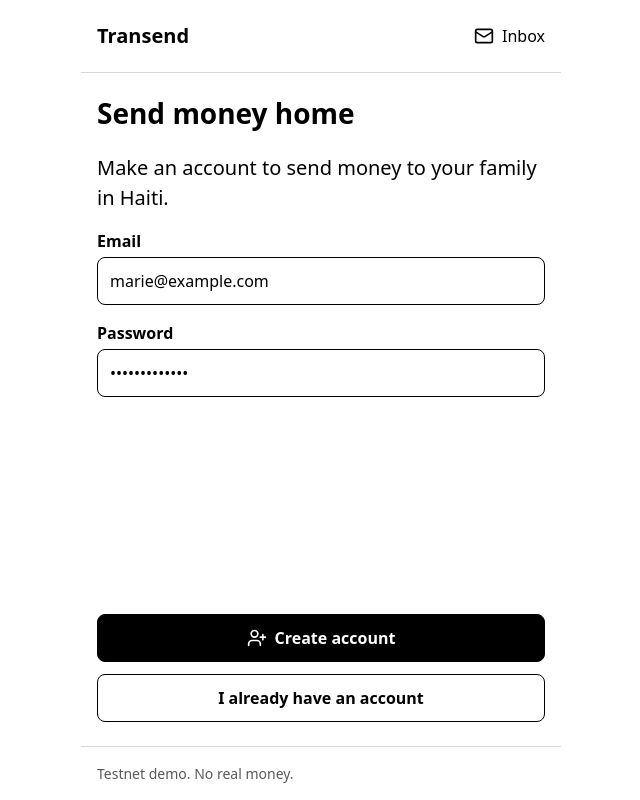
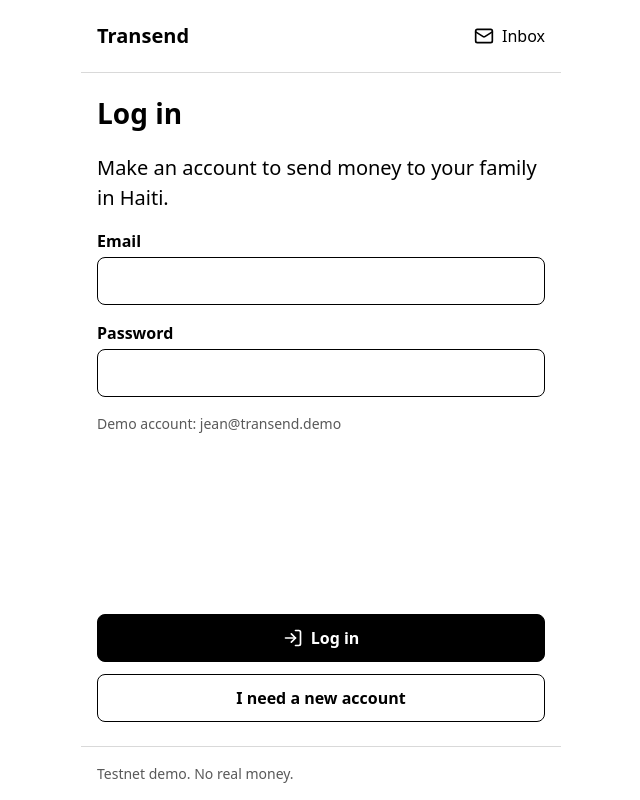
Before and after one commit to aliabzakh/transend, a Next.js app in the folder web/: page /app/login in a window 1280 px wide. Shown: the whole page, without its empty margins (319-959 px from the left). Built offline with nearby package versions, Linux system fonts and the light colour scheme.

Commit message:
Sender app: real sign-up, log-in and identity check

```diff
--- a/web/app/(sender)/app/login/page.tsx
+++ b/web/app/(sender)/app/login/page.tsx
@@ -1,43 +1,81 @@
 "use client";
 
+import { useState } from "react";
 import { useRouter } from "next/navigation";
-import { UserPlus } from "lucide-react";
+import { LogIn, UserPlus, XCircle } from "lucide-react";
 import { Screen } from "@/components/ui/Screen";
 import { Input } from "@/components/ui/Input";
 import { Button } from "@/components/ui/Button";
-import { signUp } from "@/lib/demo/sender-store";
+import { StatusLine } from "@/components/ui/StatusLine";
+import { logIn, signUp } from "@/lib/client/sender";
+import { ApiError } from "@/lib/client/api";
 import { s } from "@/strings/sender.en";
 
 export default function LoginPage() {
   const router = useRouter();
+  const [mode, setMode] = useState<"signup" | "login">("login");
+  const [busy, setBusy] = useState(false);
+  const [error, setError] = useState<string | null>(null);
+
   return (
     <Screen
-      title={s.auth.title}
-      onSubmit={(e) => {
+      title={mode === "signup" ? s.auth.title : s.auth.loginTitle}
+      onSubmit={async (e) => {
         e.preventDefault();
-        signUp();
-        router.push("/app/verify");
+        const f = new FormData(e.currentTarget);
+        const email = String(f.get("email") ?? "");
+        const password = String(f.get("password") ?? "");
+        setBusy(true);
+        setError(null);
+        try {
+          if (mode === "signup") {
+            await signUp(email, password);
+            router.push("/app/verify");
+          } else {
+            const { verified } = await logIn(email, password);
+            router.push(verified ? "/app" : "/app/verify");
+          }
+        } catch (err) {
+          const reason = err instanceof ApiError ? err.reason : "server_error";
+          setError(s.auth.errors[reason] ?? s.errors[reason] ?? s.errors.server_error);
+          setBusy(false);
+        }
       }}
       action={
         <>
-          <Button type="submit" icon={UserPlus}>
-            {s.auth.create}
+          <Button type="submit" icon={mode === "signup" ? UserPlus : LogIn} disabled={busy}>
+            {mode === "signup" ? s.auth.create : s.auth.login}
           </Button>
-          <Button variant="secondary" href="/app">
-            {s.auth.haveAccount}
+          <Button
+            variant="secondary"
+            onClick={() => {
+              setError(null);
+              setMode(mode === "signup" ? "login" : "signup");
+            }}
+            disabled={busy}
+          >
+            {mode === "signup" ? s.auth.haveAccount : s.auth.newAccount}
           </Button>
         </>
       }
     >
       <p className="lead">{s.auth.lead}</p>
-      <Input label={s.auth.email} type="email" autoComplete="email" required defaultValue="marie@example.com" />
+      {error ? (
+        <div className="notice">
+          <StatusLine icon={XCircle}>{error}</StatusLine>
+        </div>
+      ) : null}
+      {busy && mode === "signup" ? <p className="muted">{s.auth.working}</p> : null}
+      <Input name="email" label={s.auth.email} type="email" autoComplete="email" required />
       <Input
+        name="password"
         label={s.auth.password}
         type="password"
-        autoComplete="new-password"
+        autoComplete={mode === "signup" ? "new-password" : "current-password"}
+        minLength={8}
         required
-        defaultValue="demo-password"
       />
+      {mode === "login" ? <p className="muted small">{s.auth.demo}</p> : null}
     </Screen>
   );
 }
```
Also changed, not shown: web/app/(sender)/app/verify/page.tsx (+21 -11 lines).
